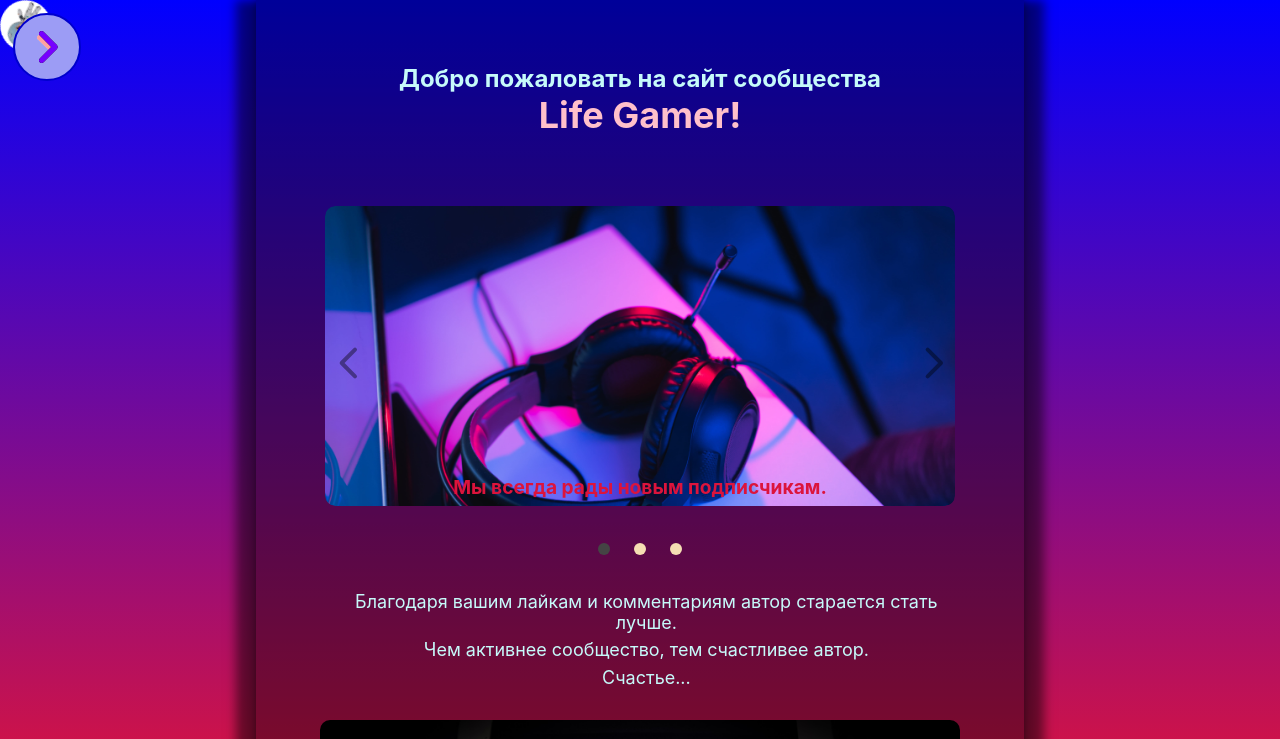
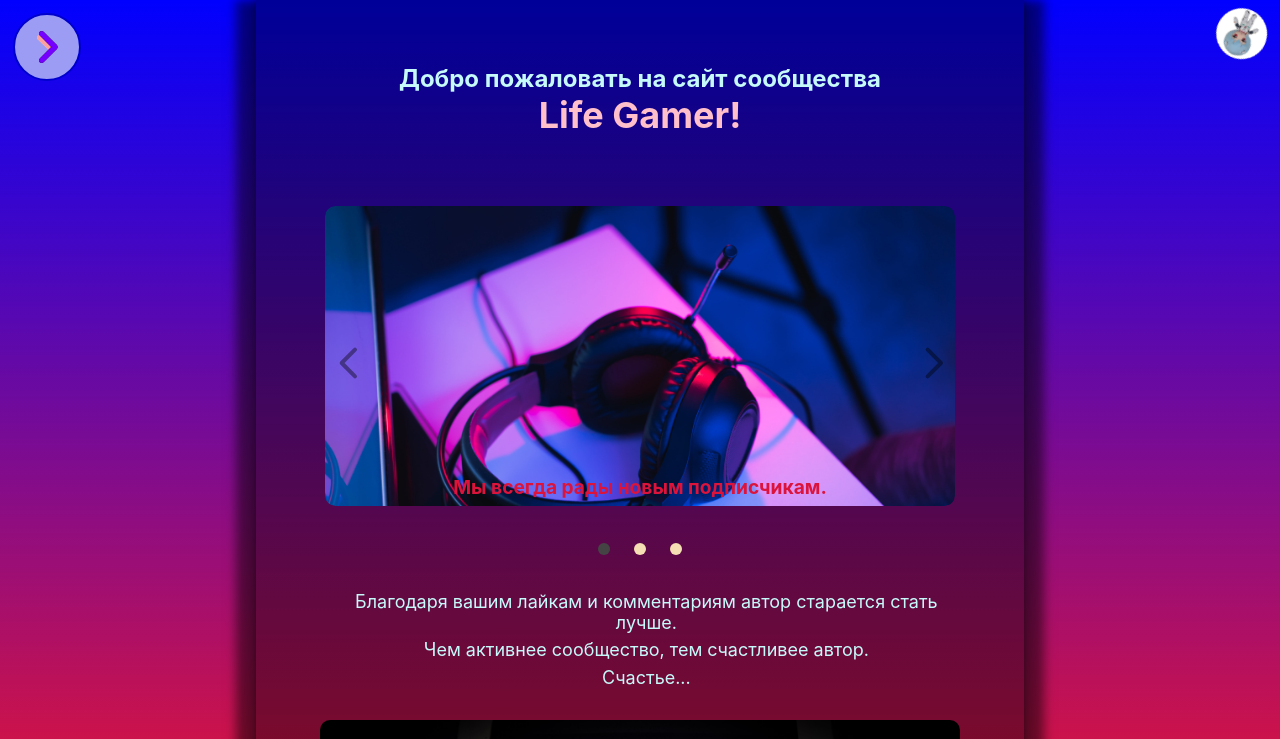
Before and after one commit to Diesfingers228/LifeGamer, a React (Create React App) app in the folder my-app/: page / in a window 1280 px wide. Shown: the top 739 px of the page. Built offline with nearby package versions, Linux system fonts and the light colour scheme.

Commit message:
Life_Gamer

```diff
--- a/my-app/src/App.css
+++ b/my-app/src/App.css
@@ -21,6 +21,7 @@
 
     body, #root {
         min-height: 100%;
+        min-width: 100%;
     }
 
     .general-div {
@@ -86,8 +87,8 @@
       .rei-spin {
         animation: App-logo-spin infinite 10s linear;
         position: absolute;
-        right: 1% auto;
-        top: 1% auto;
+        right: 1%;
+        top: 1%;
         border-radius: 100%;
         width: 4%;
 
@@ -358,7 +359,7 @@
       display: flex;
       align-items: center;
       position: absolute;
-      bottom: 0;
+      bottom: -20% auto;
       left: 0;
       height: 20%;
       width: 100%;
--- a/my-app/src/AppMobile.css
+++ b/my-app/src/AppMobile.css
@@ -21,6 +21,7 @@
 
     body, #root {
         min-height: 100%;
+        min-width: 100%;
     }
 
     .general-div {
@@ -86,8 +87,8 @@
       .rei-spin {
         animation: App-logo-spin infinite 10s linear;
         position: absolute;
-        right: 1% auto;
-        top: 1% auto;
+        right: 1%;
+        top: 1%;
         border-radius: 100%;
         width: 4%;
 
@@ -358,7 +359,7 @@
       display: flex;
       align-items: center;
       position: absolute;
-      bottom: 0 auto;
+      bottom: -20% auto;
       left: 0;
       height: 20%;
       width: 100%;
```
